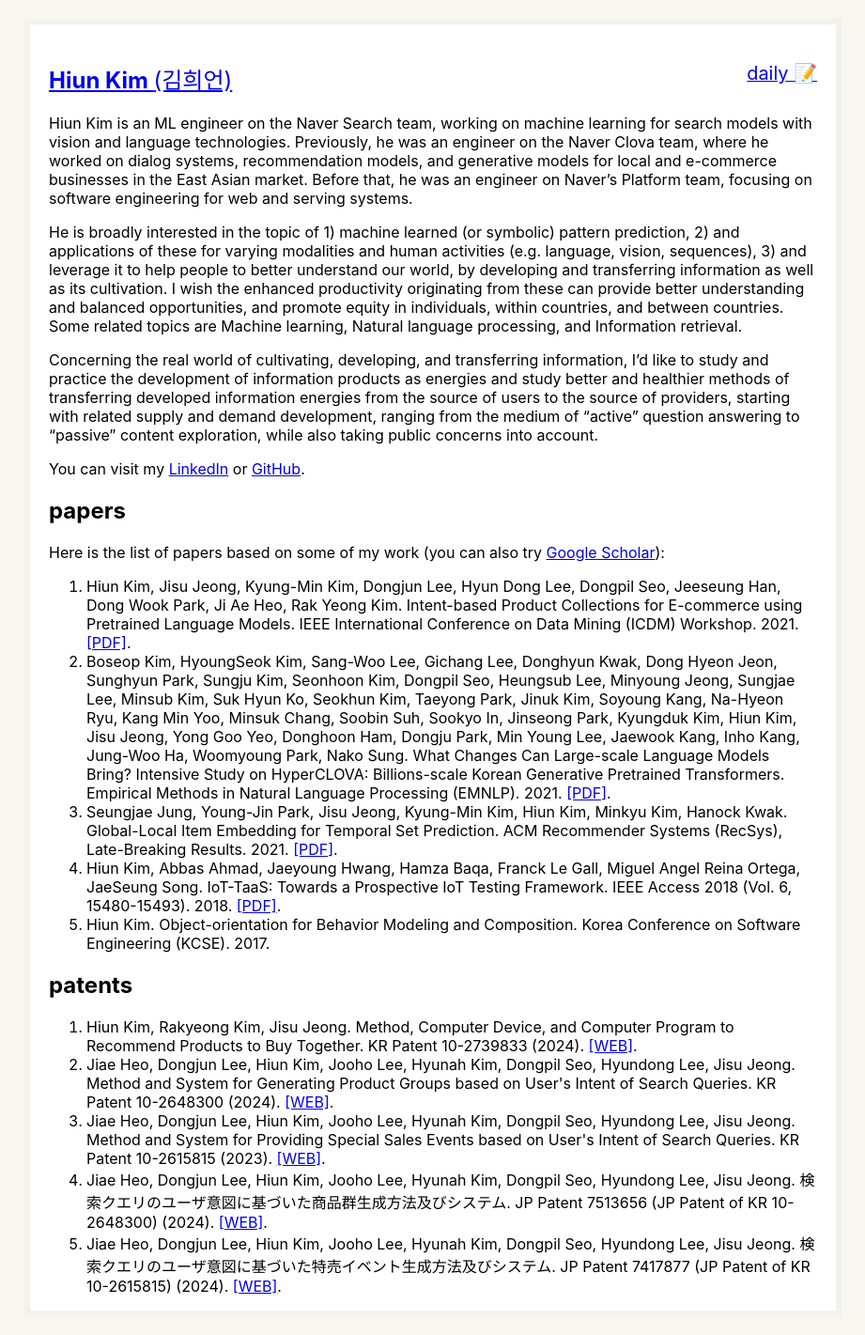
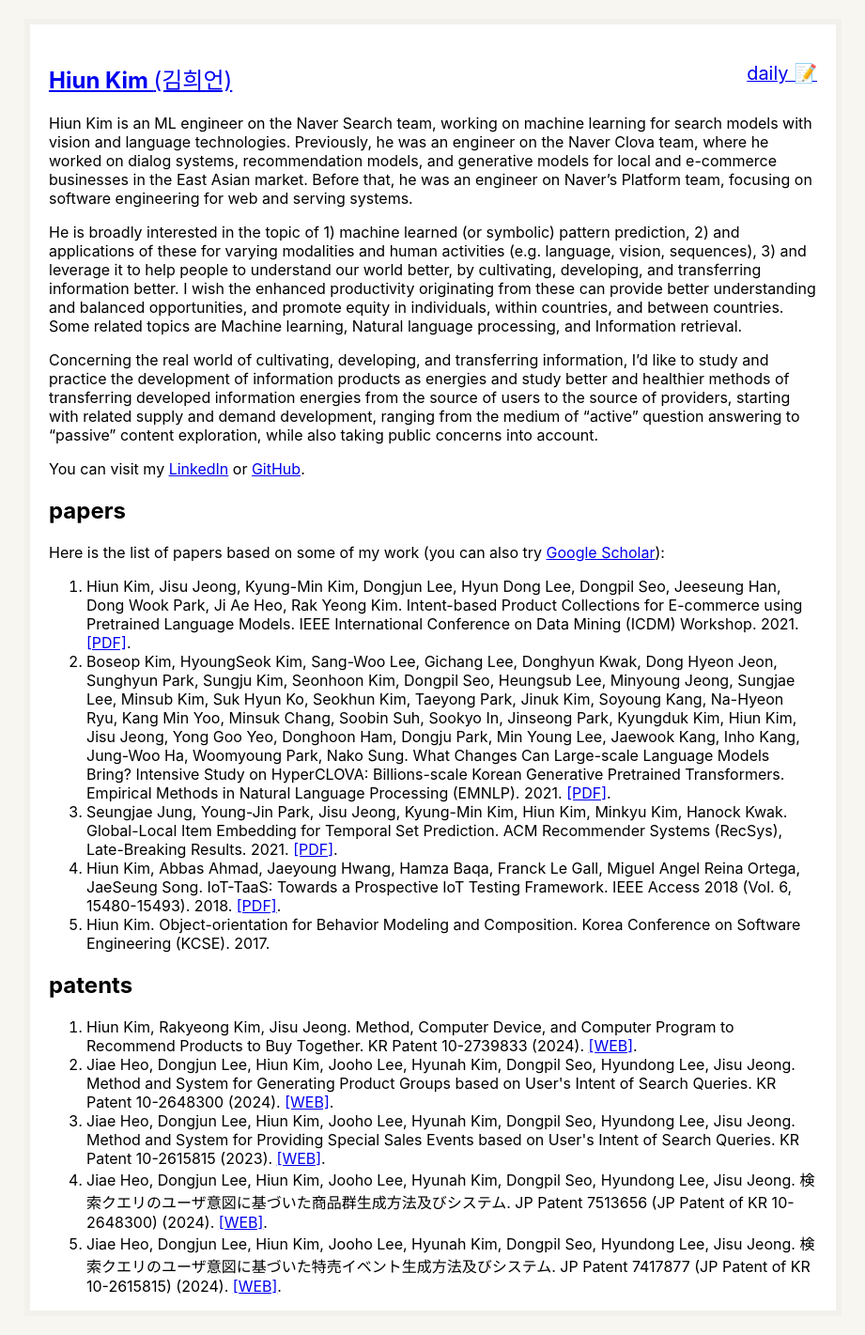
Before and after one commit to hiun/hiun.github.io, a Jekyll site: the page built from index.md, in a window 1280 px wide. Shown: the whole page at 94% size, without its empty margins (179-1100 px from the left). Built offline with Jekyll 4.4.1, drawn with Linux system fonts in a browser that asks for light colours.

Commit message:
Update index.md

```diff
--- a/index.md
+++ b/index.md
@@ -5,7 +5,7 @@
 
 Hiun Kim is an ML engineer on the Naver Search team, working on machine learning for search models with vision and language technologies. Previously, he was an engineer on the Naver Clova team, where he worked on dialog systems, recommendation models, and generative models for local and e-commerce businesses in the East Asian market. Before that, he was an engineer on Naver’s Platform team, focusing on software engineering for web and serving systems.
 
-He is broadly interested in the topic of 1) machine learned (or symbolic) pattern prediction, 2) and applications of these for varying modalities and human activities (e.g. language, vision, sequences), 3) and leverage it to help people to better understand our world, by developing and transferring information as well as its cultivation. I wish the enhanced productivity originating from these can provide better understanding and balanced opportunities, and promote equity in individuals, within countries, and between countries. Some related topics are Machine learning, Natural language processing, and Information retrieval.
+He is broadly interested in the topic of 1) machine learned (or symbolic) pattern prediction, 2) and applications of these for varying modalities and human activities (e.g. language, vision, sequences), 3) and leverage it to help people to understand our world better, by cultivating, developing, and transferring information better. I wish the enhanced productivity originating from these can provide better understanding and balanced opportunities, and promote equity in individuals, within countries, and between countries. Some related topics are Machine learning, Natural language processing, and Information retrieval.
 
 Concerning the real world of cultivating, developing, and transferring information, I'd like to study and practice the development of information products as energies and study better and healthier methods of transferring developed information energies from the source of users to the source of providers, starting with related supply and demand development, ranging from the medium of "active" question answering to "passive" content exploration, while also taking public concerns into account.
 
```
